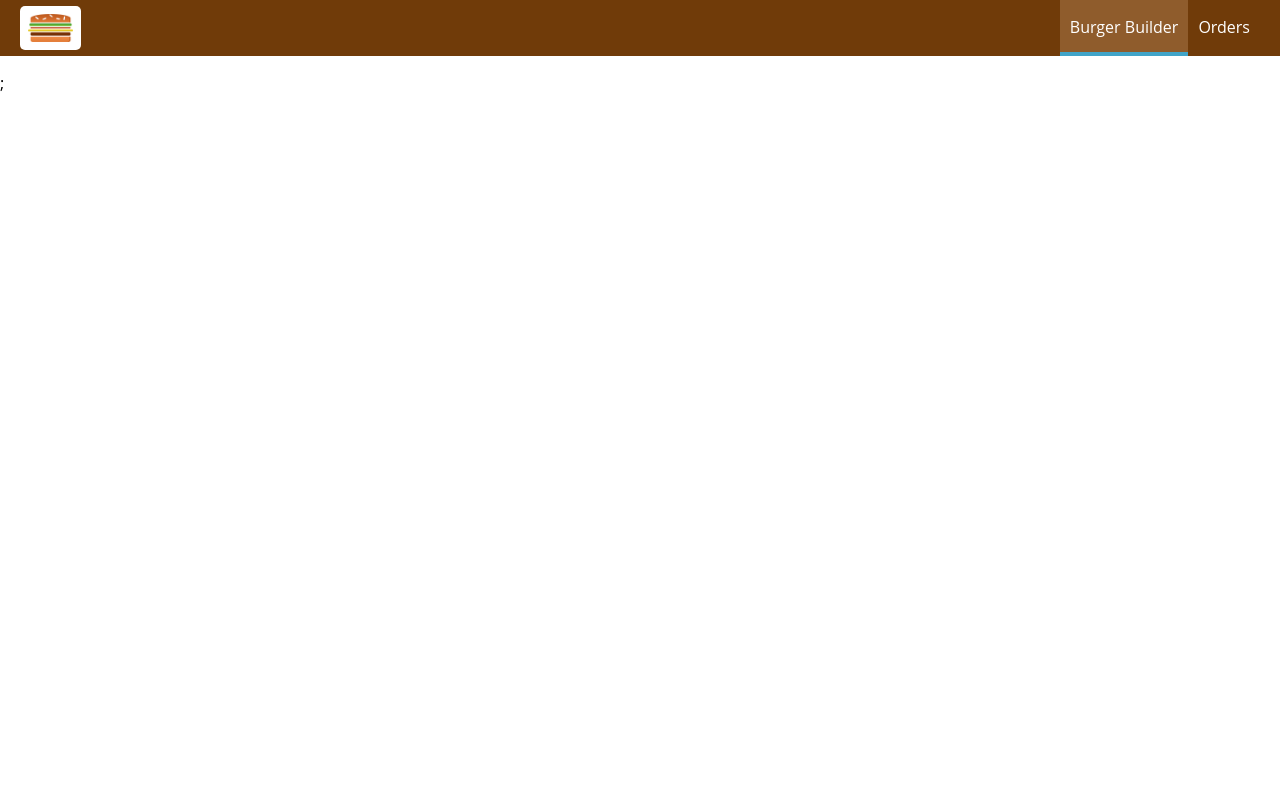
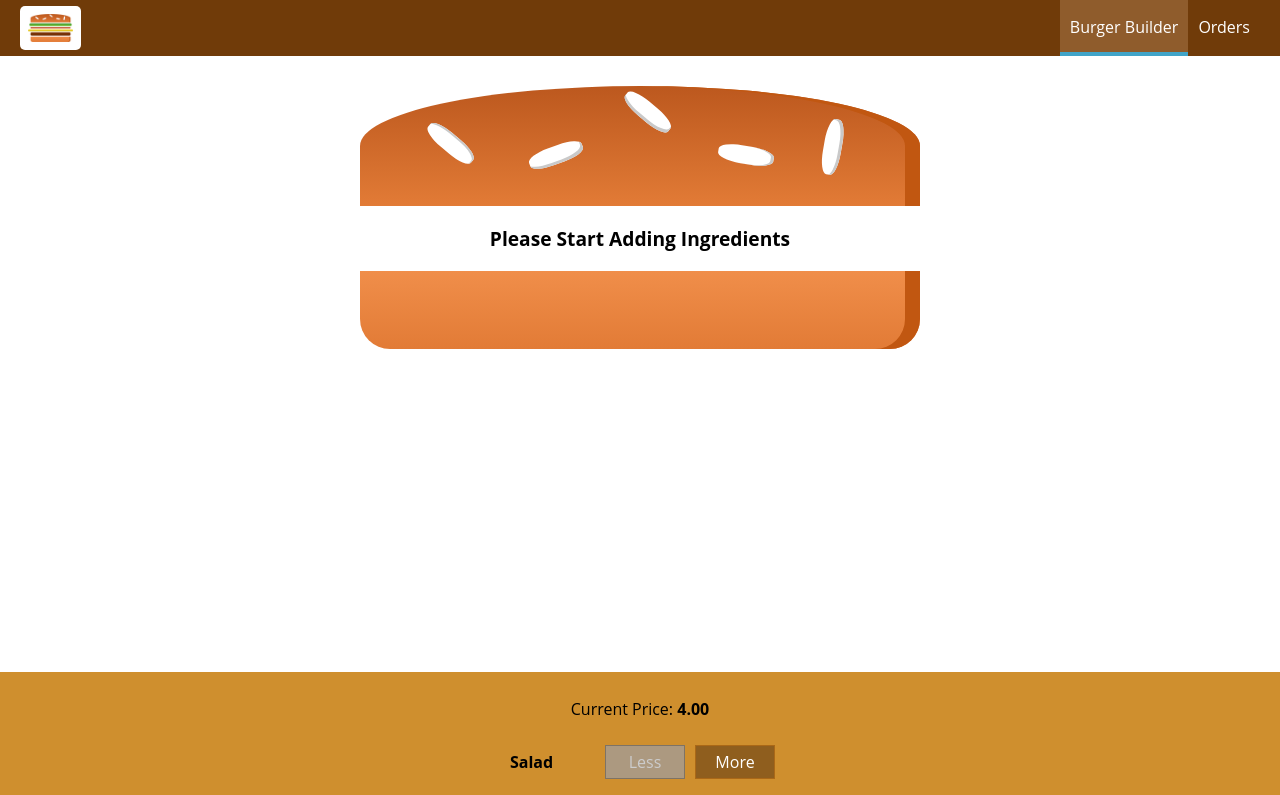
Before and after one commit to stLoiz/react-project-burger-builder-with-redux-saga, a React (Create React App) app: page / in a window 1280 px wide. Shown: the top 795 px of the page. Built offline with nearby package versions, Linux system fonts and the light colour scheme.

Commit message:
Use the redux props available to the component"

```diff
--- a/src/containers/BurgerBuilder/BurgerBuilder.js
+++ b/src/containers/BurgerBuilder/BurgerBuilder.js
@@ -19,7 +19,6 @@ const INGREDIENT_PRICES = {
 
 class BurgerBuilder extends Component {
   state = {
-    ingredients: null,
     totalPrice: 4,
     purchasable: false,
     purchasing: false,
@@ -108,7 +107,7 @@ class BurgerBuilder extends Component {
 
   render() {
     const disabledInfo = {
-      ...this.state.ingredients,
+      ...this.props.ings,
     };
     for (let key in disabledInfo) {
       disabledInfo[key] = disabledInfo[key] <= 0;
@@ -122,9 +121,9 @@ class BurgerBuilder extends Component {
         >
           {this.state.loading && <Spinner />}
 
-          {!this.state.loading && this.state.ingredients && (
+          {!this.state.loading && this.props.ings && (
             <OrderSummary
-              ingredients={this.state.ingredients}
+              ingredients={this.props.ings}
               price={this.state.totalPrice}
               purchasedCancelled={this.purchaseCancelHandler}
               purchasedContinued={this.purchaseContinueHandler}
@@ -133,13 +132,13 @@ class BurgerBuilder extends Component {
         </Modal>
         {this.state.loading && <Spinner />}
         {this.state.error && <p>Something went wrong</p>}
-        {!this.state.loading && this.state.ingredients && (
+        {!this.state.loading && this.props.ings && (
           <>
-            <Burger ingredients={this.state.ingredients}></Burger>
+            <Burger ingredients={this.props.ings}></Burger>
             <BuildControls
               disabled={disabledInfo}
-              ingredientAdded={this.addIngredientHandler}
-              ingredientRemoved={this.removeIngredientHandler}
+              ingredientAdded={this.props.onIngredientAdded}
+              ingredientRemoved={this.props.onIngredientRemoved}
               ordered={this.purchaseHandler}
               price={this.state.totalPrice}
               purchasable={this.state.purchasable}
```
